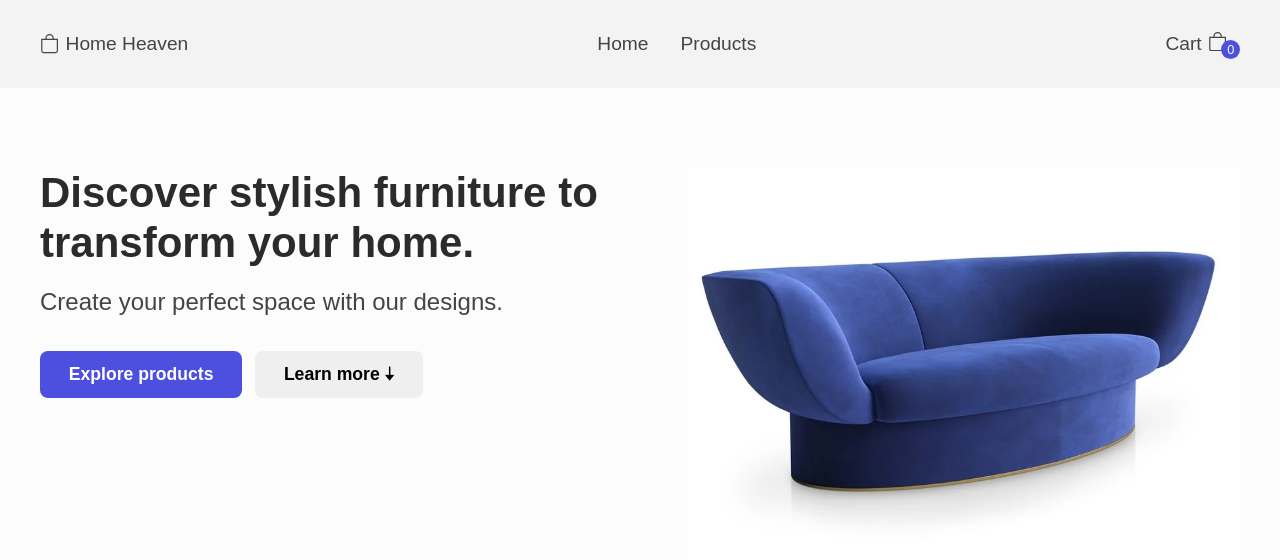
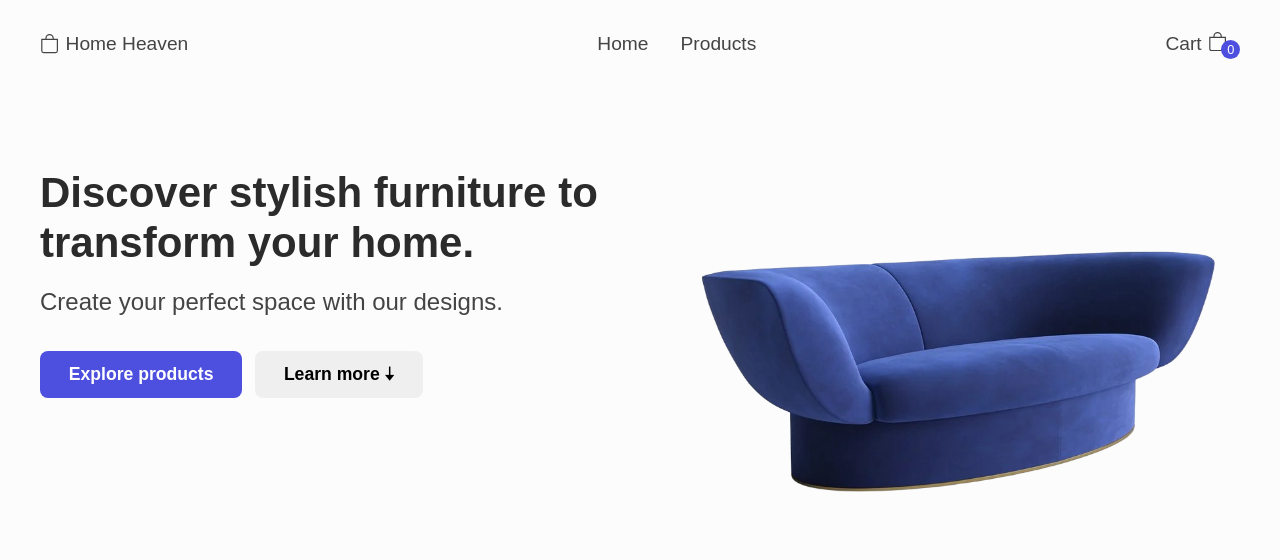
Before and after one commit to sasanedicbn/Home-Heaven-e-commerce, a React (Vite) app: page / in a window 1280 px wide. Shown: the top 560 px of the page. Built offline with nearby package versions, Linux system fonts and the light colour scheme.

Commit message:
Create Featured component

```diff
--- a/src/index.css
+++ b/src/index.css
@@ -1,6 +1,6 @@
 :root{
   --color-paragraph-primary: #444;
-  --color-gray-background: #f3f3f3;
+  --color-gray-background: #fcfcfc;
   --color-primary:rgb(77, 79, 223);
 }
 *{
@@ -10,9 +10,10 @@
 }
 body{
   font-family: Poppins, sans-serif;
+  background-color: var(--color-gray-background);
 }
 section{
- background-color: var(--color-gray-background);
+
 }
 nav{
     display: flex;
@@ -67,9 +68,6 @@ color: var(--color-paragraph-primary);
   margin-top: 5rem;
   padding-left: 3rem;
 }
-.section-header{
-  background-color: #fcfcfc;
-}
 .header-description{
   margin-top: 5rem;
 }
--- a/src/pages/Header.tsx
+++ b/src/pages/Header.tsx
@@ -15,7 +15,7 @@ const Header = () => {
              </div>
             </div>
             <div className="header-photo">
-             <img src="./public/header-photo.jpg" alt="sofa-photo" />
+             <img src="./public/header-main-photo.png" alt="sofa-photo" />
             </div>
           </div>
         </section>
```
Also changed, not shown: src/pages/Featured.tsx (added, +14 -0 lines), public/header-main-photo.png (added), public/header-photo.jpg (deleted).
